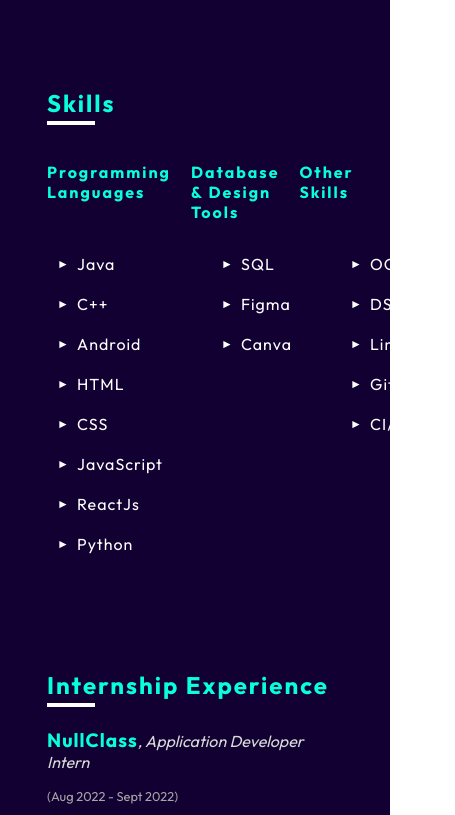
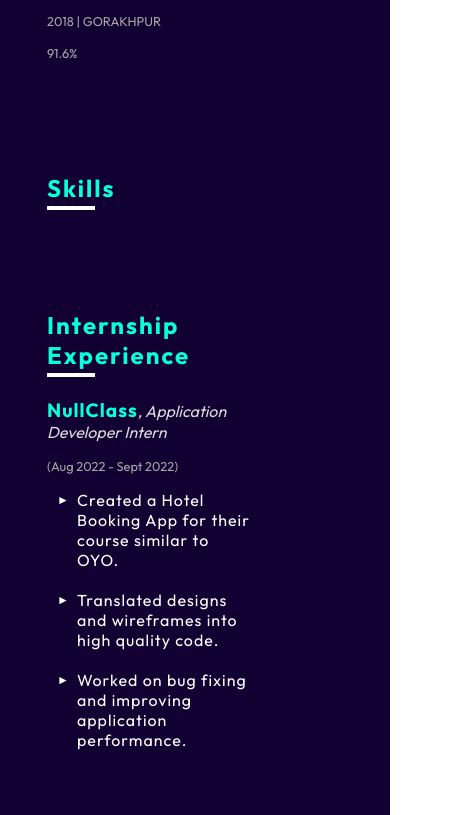
Before and after one commit to israni21/My-Portfolio, a React (Create React App) app: page /about in a window 390 px wide. Shown: the part 1420-2235 px from the top of the page, 455 px wide, since content can reach past the window. Built offline with nearby package versions, Linux system fonts and the light colour scheme.

Commit message:
Update HeroImageStyles2.css

```diff
--- a/src/components/HeroImageStyles2.css
+++ b/src/components/HeroImageStyles2.css
@@ -10,6 +10,10 @@
     display: grid;
     grid-template-columns: 1fr 1fr;
     grid-gap: 0px;
+}
+
+.footer .footer-container .left .skill-main{
+    display: none;
 }
 
 .footer .footer-container .left .skill-grid-outer{
@@ -93,7 +97,7 @@
 .footer .footer-container .left p1{
     font-size: 1.1rem;
     padding: 1.6rem 0 2rem;
-    margin-right: 2.5rem;
+    margin-right: 2rem;
     font-family: 'Outfit';
     color: #fff;
     letter-spacing: 1px;
@@ -393,12 +397,16 @@
         grid-template-columns: 1fr;
     }
 
+    .footer .footer-container .left .skill-main{
+        display: contents;
+    }
+
     .footer .footer-container .left .skill-grid-outer{
-        grid-gap: 20px;
+        display: none;
     }
 
     .footer .footer-container .left .skill-grid-inner{
-        grid-gap: 20px;
+        display: none;
     }
 
     .footer .footer-container .left h1{
```
